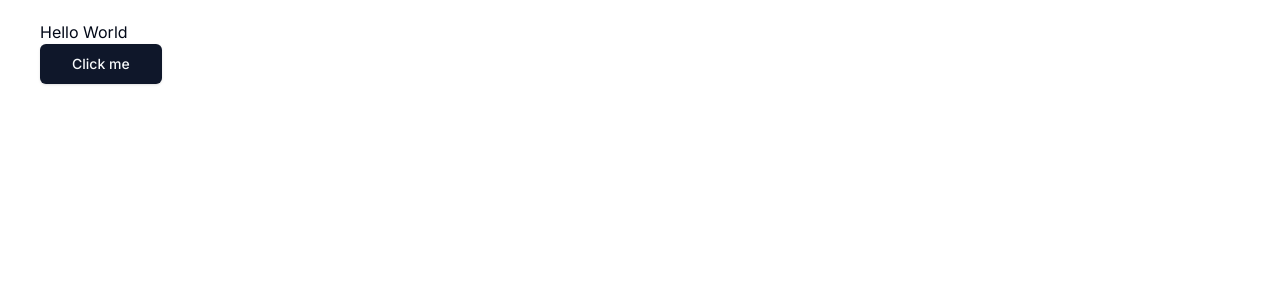
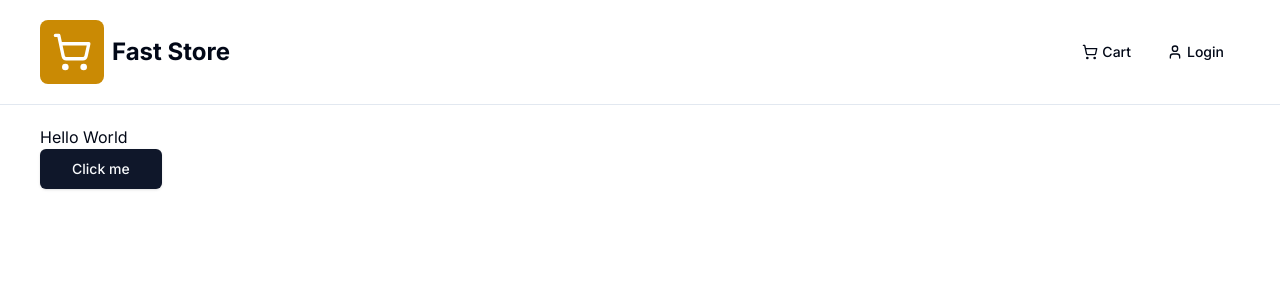
Before and after one commit to edsay12/Next_Ecommerce, a Next.js app: page / in a window 1280 px wide. Shown: the top 300 px of the page. Built offline with nearby package versions, Linux system fonts and the light colour scheme; no server answers.

Commit message:
feat:  componente header

```diff
--- a/app/(root)/layout.tsx
+++ b/app/(root)/layout.tsx
@@ -1,3 +1,5 @@
+import Header from "@/components/ui/shared/header";
+
 export default function RootLayout({
   children,
 }: Readonly<{
@@ -5,6 +7,7 @@ export default function RootLayout({
 }>) {
   return (
     <div className="flex h-screen flex-col">
+      <Header />
       <main className="flex-1 container">{children}</main>
     </div>
   );
--- /dev/null
+++ b/components/ui/logo.tsx
@@ -0,0 +1,11 @@
+import { ShoppingCart } from "lucide-react";
+
+const Logo = () => {
+  return (
+    <span className="bg-yellow-600 text-white p-3 rounded-lg ">
+      <ShoppingCart className="h-10 w-10" />
+    </span>
+  );
+};
+
+export default Logo;
--- /dev/null
+++ b/components/ui/shared/header/index.tsx
@@ -0,0 +1,35 @@
+import { APP_NAME } from "@/lib/constants";
+import { ShoppingCart, UserIcon } from "lucide-react";
+import Link from "next/link";
+import Logo from "../../logo";
+import { Button } from "../../button";
+
+const Header = () => {
+  return (
+    <header className="w-full border-b">
+      <div className="flex justify-between container items-center">
+        <Link href={"/"} className="flex  items-center gap-2">
+          <Logo />
+          <span className="hidden lg:block font-bold text-2xl">{APP_NAME}</span>
+        </Link>
+
+        <div className="space-x-1">
+          <Button variant={"ghost"} >
+            <Link href={"/cart"} className="flex items-center gap-1">
+              <ShoppingCart className="h-6 w-6" />
+              <span>Cart</span>
+            </Link>
+          </Button>
+          <Button variant={"ghost"} >
+            <Link href={"/login"} className="flex items-center gap-1">
+              <UserIcon className="h-6 w-6" />
+              <span>Login</span>
+            </Link>
+          </Button>
+        </div>
+      </div>
+    </header>
+  );
+};
+
+export default Header;
```
Also changed, not shown: 1 other file (tests, documents, lock files or other folders).
